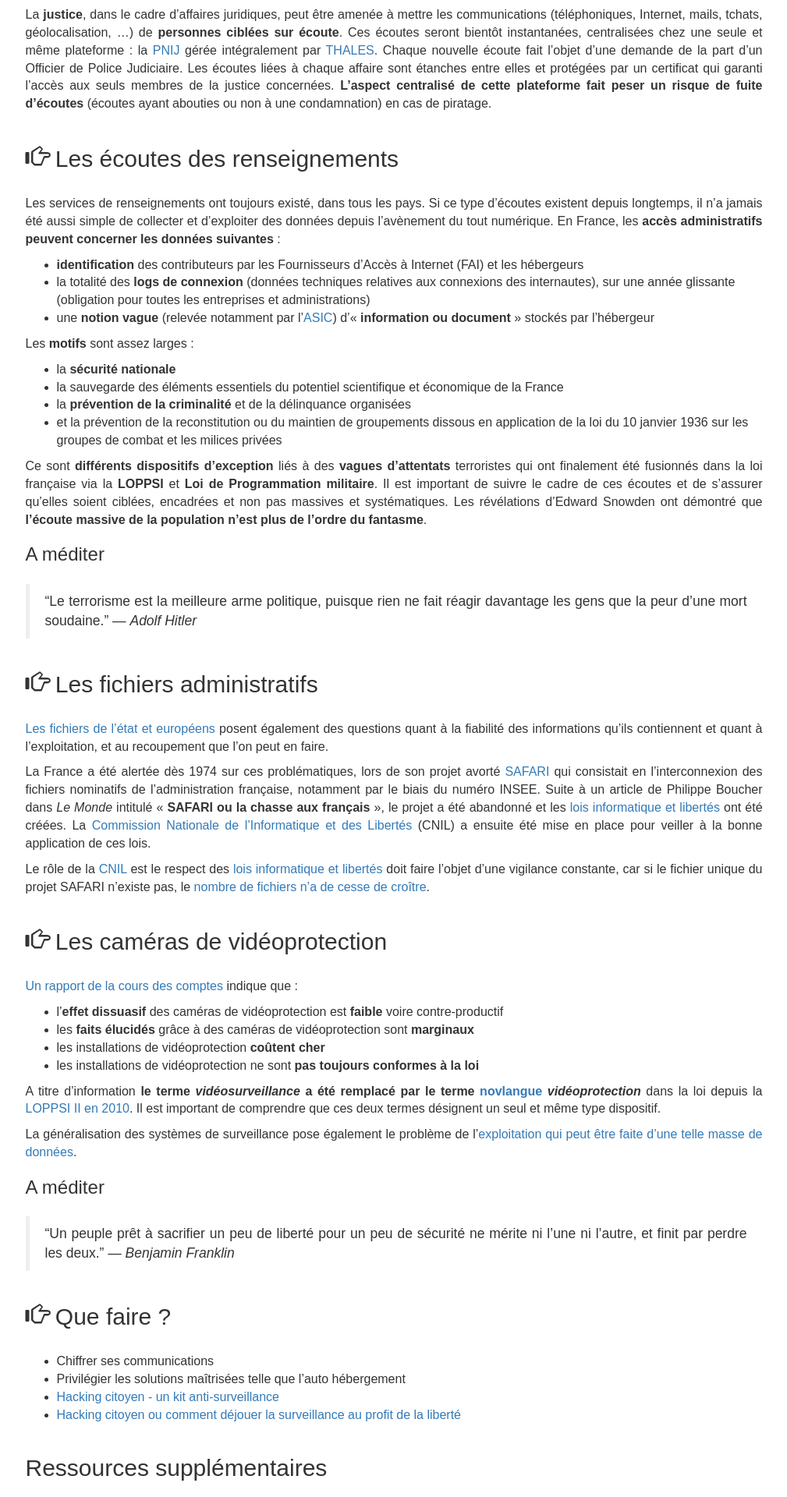
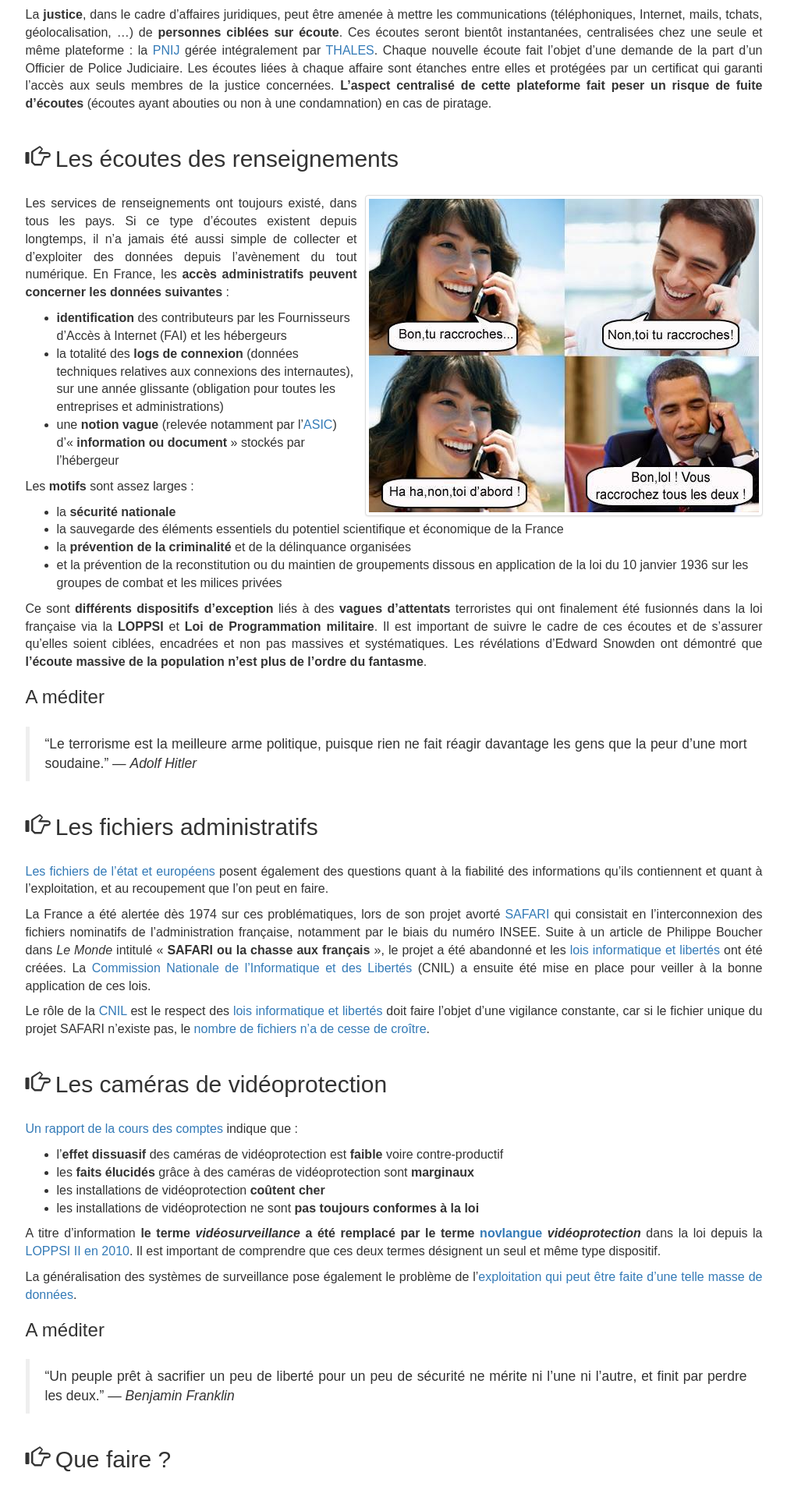
Before and after one commit to willdurand/jenairienacacher.fr, a Jekyll site: the page built from _posts/2014-01-22-surveillance.md, in a window 1280 px wide. Shown: the part 365-2285 px from the top of the page at 78% size, without its empty margins (135-1144 px from the left). Built offline with Jekyll 4.4.1, drawn with Linux system fonts in a browser that asks for light colours; some web fonts are replaced; Markdown is read by kramdown in place of the engine named in the settings; comment, search, counter and statistics services are not loaded.

Commit message:
Add picture about Obama

```diff
--- a/_posts/2014-01-22-surveillance.md
+++ b/_posts/2014-01-22-surveillance.md
@@ -73,6 +73,8 @@ fuite d'écoutes** (écoutes ayant abouties ou non à une condamnation) en cas d
 piratage.
 
 <h2><i class="glyphicon glyphicon-hand-right" aria-hidden="true"></i> Les écoutes des renseignements</h2>
+
+<img src="/images/obama-prism-raccroche.jpg" class="pull-right img-responsive floating-image img-thumbnail">
 
 Les services de renseignements ont toujours existé, dans tous les pays. Si ce
 type d'écoutes existent depuis longtemps, il n'a jamais été aussi simple de
--- a/css/main.css
+++ b/css/main.css
@@ -51,6 +51,11 @@ h4 {
     margin: 0 auto 1em auto;
 }
 
+.floating-image {
+    margin-left: 10px;
+    margin-bottom: 5px;
+}
+
 @media (min-device-width: 640px) {
     .title {
         width: 80%;
```
Also changed, not shown: images/obama-prism-raccroche.jpg (added).
